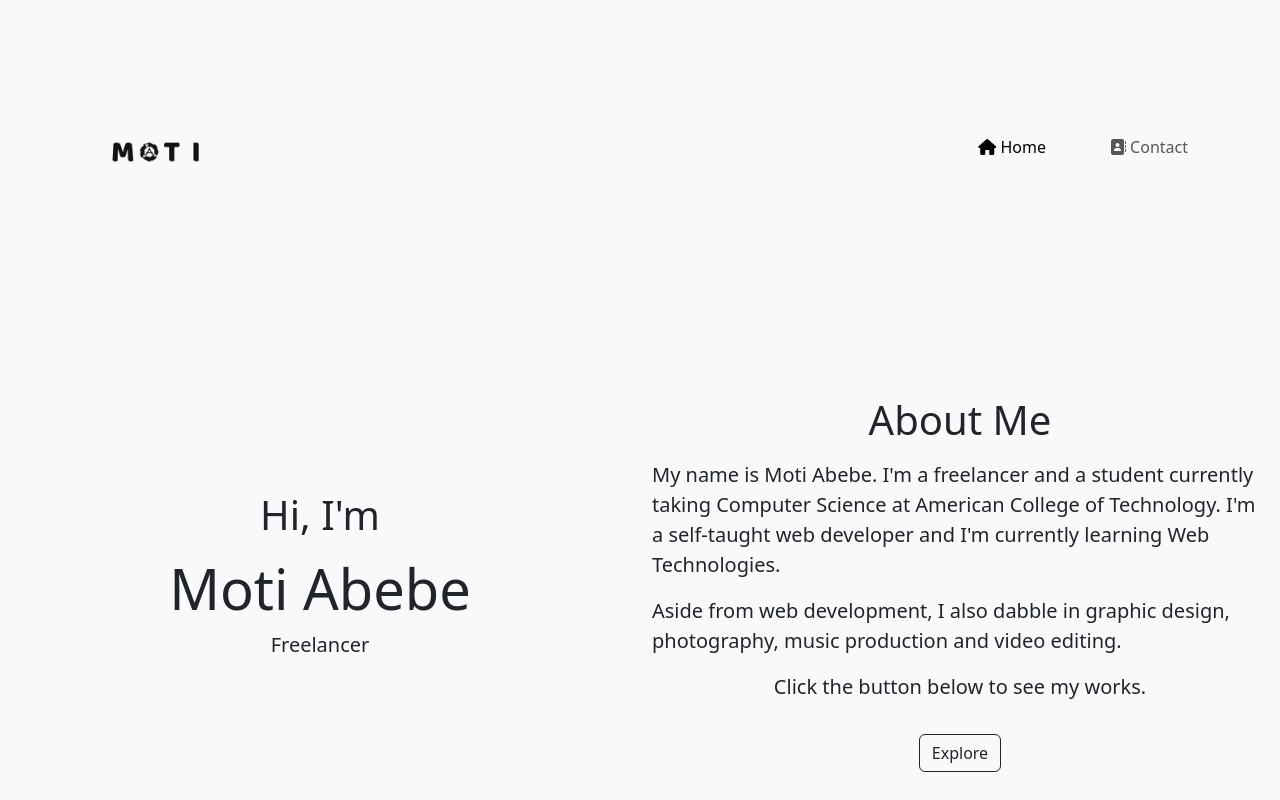
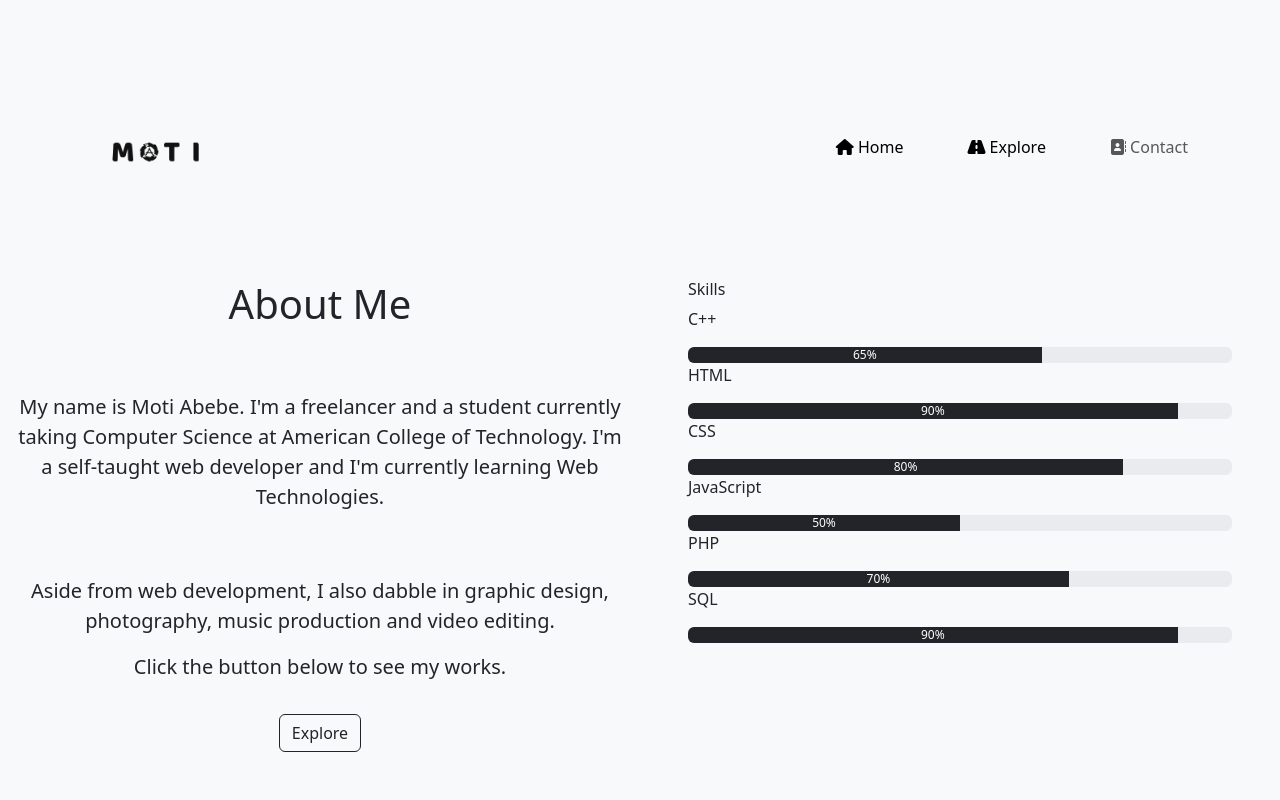
Before and after one commit to motiabebe/Portfolio, a plain HTML site: page index.html in a window 1280 px wide. Shown: the part 680-1480 px from the top of the page. Drawn offline with nearby package versions, Linux system fonts and the light colour scheme.

Commit message:
FInal Commit

```diff
--- a/css/main.css
+++ b/css/main.css
@@ -35,7 +35,7 @@ html {
     transition: all 1s ease-in-out;
     --animate-delay:2s;
 }
-#home > .row > :nth-child(1) {
+#home > .row > :nth-child(1), #home > .row > :nth-child(2) {
     height: 100vh;
 }
 #intro, #main, #web, #photography, #graphics-design {
@@ -46,6 +46,8 @@ html {
 #web > .row ,
 #photography,
 #photography > .row > :nth-child(1),
+/* #photography > .row > :nth-child(2),
+#graphics-design > .row > :nth-child(1), */
 #graphics-design > .row > :nth-child(2) {
     height: 100vh;
 }
--- a/index.html
+++ b/index.html
@@ -36,8 +36,12 @@
                     <div class="collapse navbar-collapse justify-content-end" id="navbarNavDropdown">
                         <ul class="navbar-nav px-lg-5">
                         <li class="nav-item">
-                            <a class="nav-link active h6 mx-lg-4" aria-current="page" href="main">
+                            <a class="nav-link active h6 mx-lg-4" aria-current="page" href="#main">
                                 <i class="fas fa-home-alt"></i> Home</a>
+                        </li>
+                        <li class="nav-item">
+                            <a class="nav-link active h6 mx-lg-4" aria-current="page" href="#web">
+                                <i class="fas fa-road"></i> Explore</a>
                         </li>
 
                         <li class="nav-item">
@@ -51,19 +55,41 @@
             </header>
 
         <section id="home"  class="container-fluid bg-light">
-            <div class="row">
-                <div class="col-lg-6 col-sm-12 d-flex flex-column justify-content-center align-items-center">
-                    <p class="display-6">Hi, I'm</p>
-                    <h3 class="display-4">Moti Abebe</h3>
-                    <p class="lead">Freelancer</p>
-                </div>
-                <div class="col-lg-6 col-sm-12 d-flex flex-column justify-content-center align-items-center">
+            <div class="row py-5">
+                <div class="col-lg-6 col-sm-12 py-5 text-center">
                     <p class="display-6">About Me</p>
-                    <p class="lead">My name is Moti Abebe. I'm a freelancer and a student currently taking Computer Science at American College of Technology.
+                    <p class="lead py-5">My name is Moti Abebe. I'm a freelancer and a student currently taking Computer Science at American College of Technology.
                         I'm a self-taught web developer and I'm currently learning Web Technologies.
                     <p class="lead">Aside from web development, I also dabble in graphic design, photography, music production and video editing.</p>
                     <p class="lead">Click the button below to see my works.</p>
                     <a href="#web" class="btn btn-light btn-outline-dark mt-3">Explore</a>
+                </div>
+                <div class="col-lg-6 col-sm-12 py-5 px-5">
+                    <h6>Skills</h6>
+                    <p>C++</p>
+                    <div class="progress">
+                        <div class="progress-bar bg-dark" role="progressbar" style="width: 65%;" aria-valuenow="65" aria-valuemin="0" aria-valuemax="100">65%</div>
+                    </div>
+                    <p>HTML</p>
+                    <div class="progress">
+                        <div class="progress-bar bg-dark" role="progressbar" style="width: 90%;" aria-valuenow="90" aria-valuemin="0" aria-valuemax="100">90%</div>
+                    </div>
+                    <p>CSS</p>
+                    <div class="progress">
+                        <div class="progress-bar bg-dark" role="progressbar" style="width: 80%;" aria-valuenow="80" aria-valuemin="0" aria-valuemax="100">80%</div>
+                    </div>
+                    <p>JavaScript</p>
+                    <div class="progress">
+                        <div class="progress-bar bg-dark" role="progressbar" style="width: 50%;" aria-valuenow="50" aria-valuemin="0" aria-valuemax="100">50%</div>
+                    </div>
+                    <p>PHP</p>
+                    <div class="progress">
+                        <div class="progress-bar bg-dark" role="progressbar" style="width: 70%;" aria-valuenow="70" aria-valuemin="0" aria-valuemax="100">70%</div>
+                    </div>
+                    <p>SQL</p>
+                    <div class="progress">
+                        <div class="progress-bar bg-dark" role="progressbar" style="width: 90%;" aria-valuenow="90" aria-valuemin="0" aria-valuemax="100">90%</div>
+                    </div>
                 </div>
                 <div class="col-lg-12 text-center">
                 </div>
@@ -123,7 +149,7 @@
                         <div class="col-6">
                             <img src="img/logos/beachradio.png" alt="Beachradio" class="img-fluid img-smaller">
                         </div>
-                        <div class="col-12">
+                        <div class="col-12 ">
                             <a href="#graphics-design" class="btn btn-outline-dark mt-3 d-sm-none d-lg-block w-25">Next</a>
                         </div>
                     </div>
```
